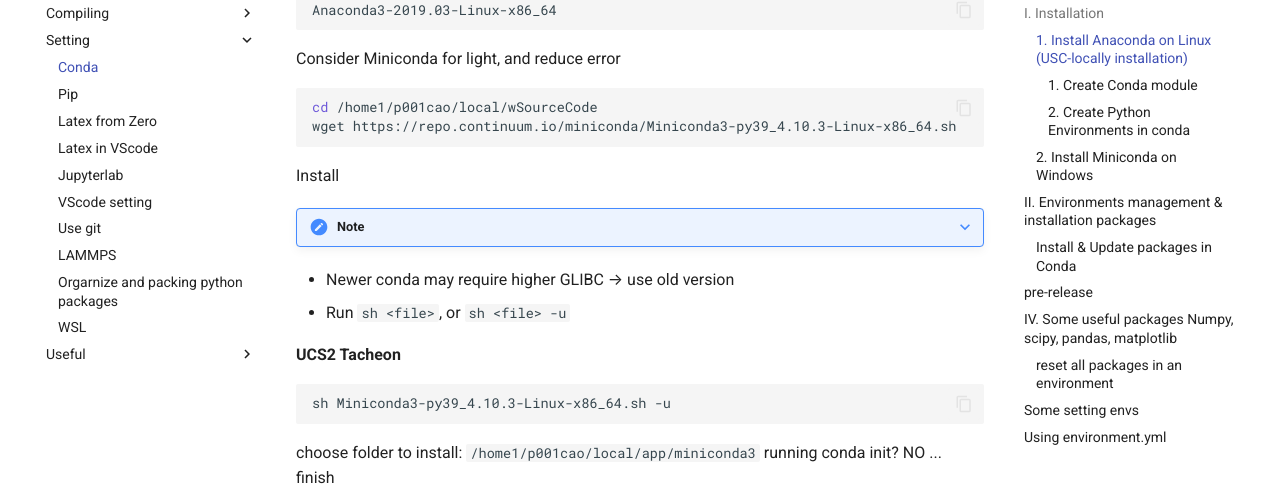
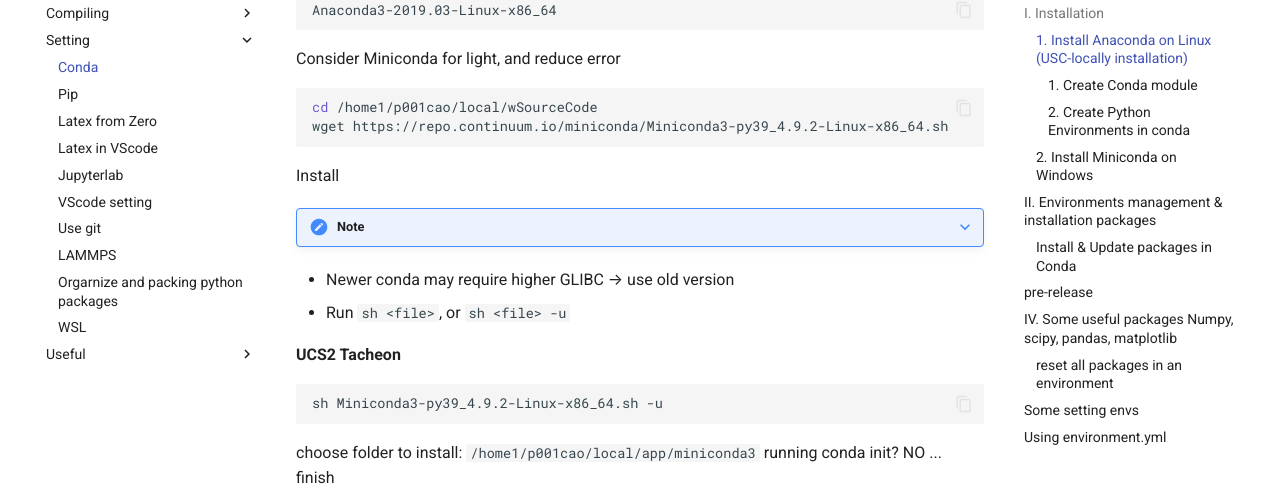
Before and after one commit to thangckt/thangckt.github.io, an MkDocs documentation site: the page built from docs/cluster/appSetting/Conda.md, in a window 1280 px wide and 900 px high, scrolled down 586 px. Shown: the part 143-641 px from the top of the window. Built offline with MkDocs 1.6.1 and Material for MkDocs 9.7.7, drawn with Linux system fonts in a browser that asks for light colours; the version menu is left out.

Commit message:
Update Conda.md

````diff
--- a/docs/cluster/appSetting/Conda.md
+++ b/docs/cluster/appSetting/Conda.md
@@ -23,7 +23,7 @@ Consider Miniconda for light, and reduce error
 
 ```sh
 cd /home1/p001cao/local/wSourceCode
-wget https://repo.continuum.io/miniconda/Miniconda3-py39_4.10.3-Linux-x86_64.sh
+wget https://repo.continuum.io/miniconda/Miniconda3-py39_4.9.2-Linux-x86_64.sh
 ```
 
 Install
@@ -34,7 +34,7 @@ Install
 
 **UCS2 Tacheon**
 ```sh
-sh Miniconda3-py39_4.10.3-Linux-x86_64.sh -u
+sh Miniconda3-py39_4.9.2-Linux-x86_64.sh -u
 ```
 
 choose folder to install:   `/home1/p001cao/local/app/miniconda3`
````
